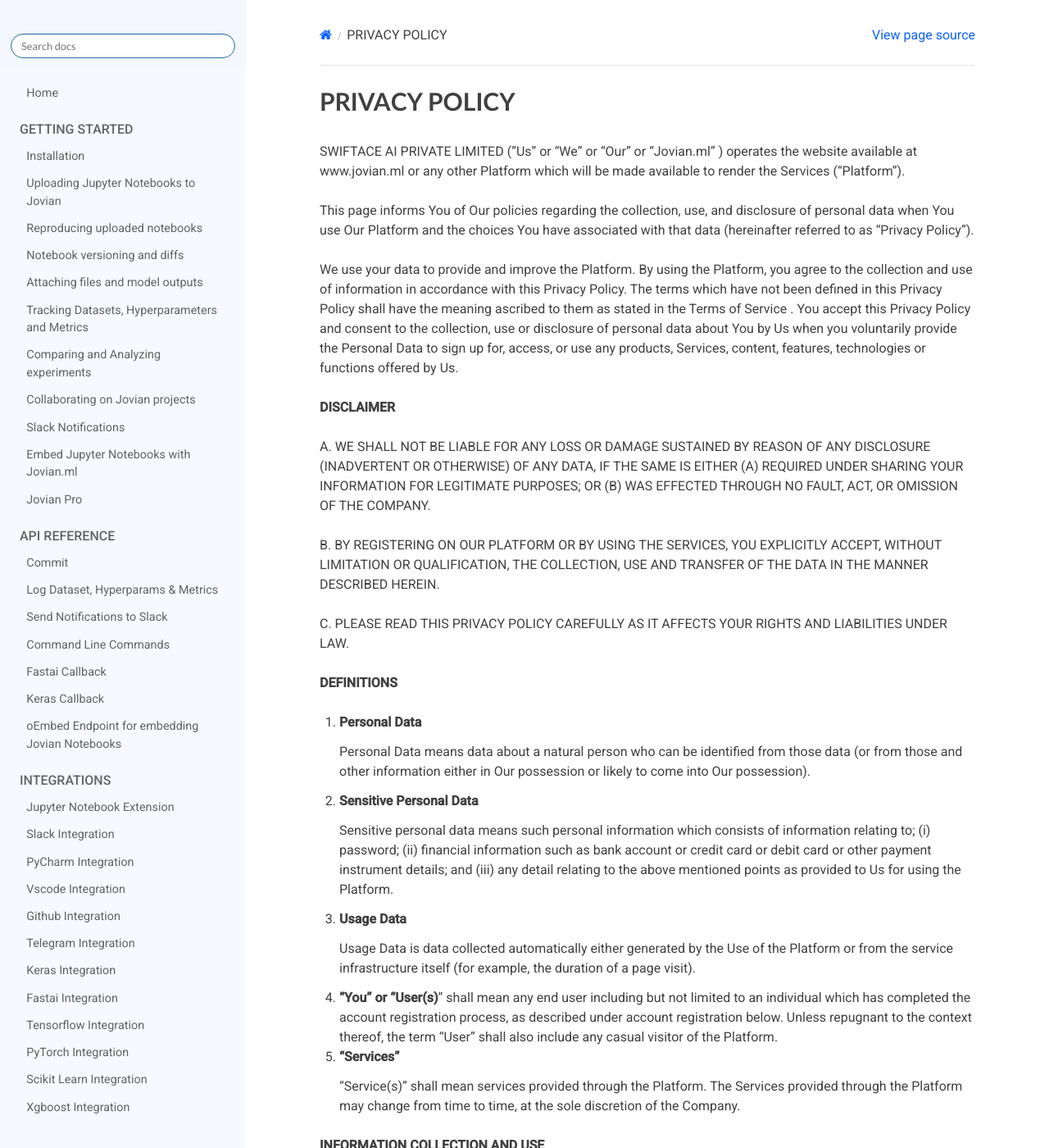
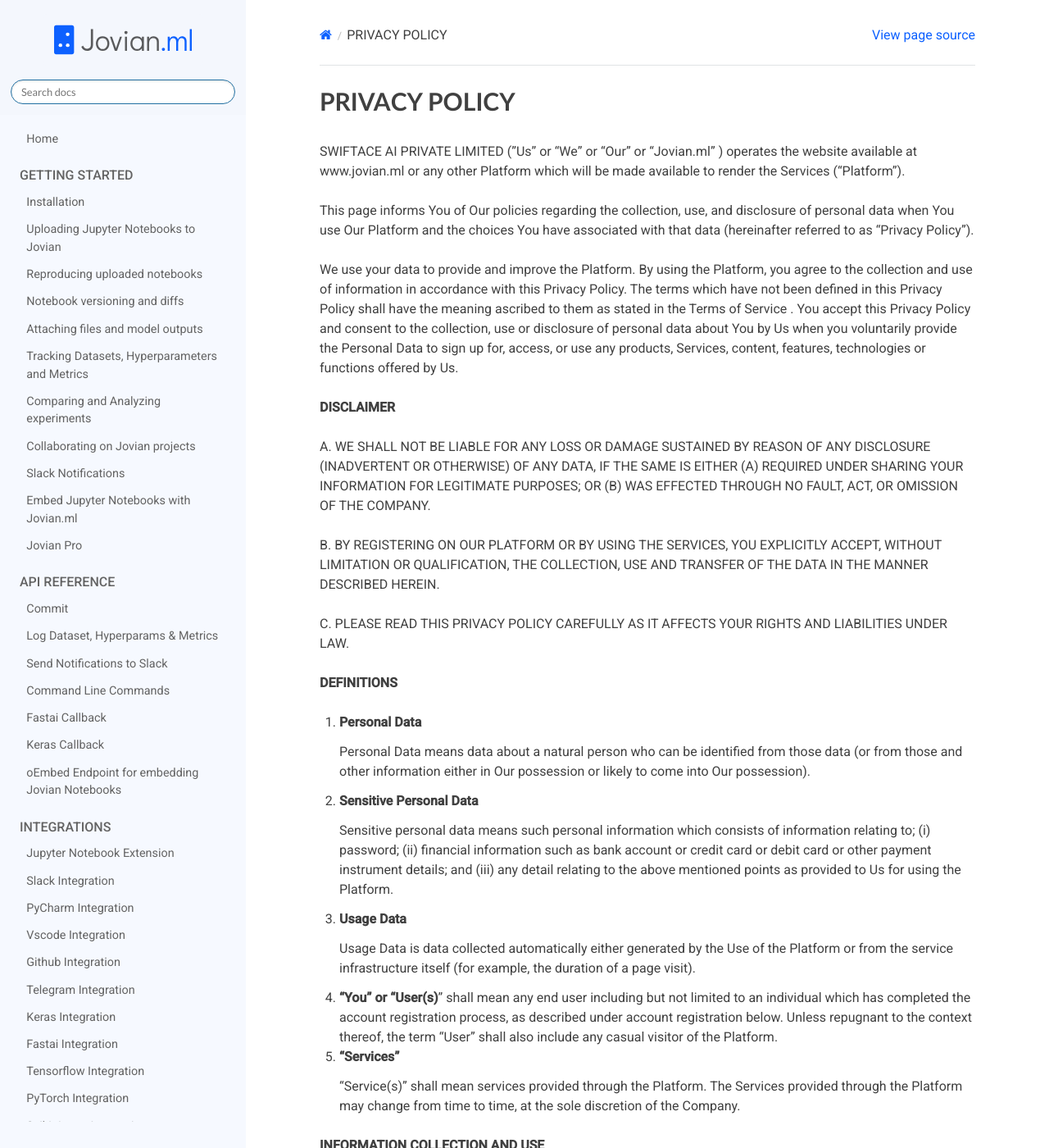
Before and after one commit to JovianHQ/jovian-py, a Sphinx documentation site: the page built from docs/PrivacyPolicy.md, in a window 1280 px wide and 1400 px high. Shown: the whole window at 82% size. Built offline with Sphinx 7.4.7 and the Read the Docs theme 2.0.0, drawn with Linux system fonts in a browser that asks for light colours.

Commit message:
logo link, hubspot schedule (#112)
* logo link, hubspot schedule

* style change

* .

* .

```diff
--- a/docs/_static/css/custom.css
+++ b/docs/_static/css/custom.css
@@ -59,11 +59,14 @@
   font-size: 16px;
   padding-left: 24px;
 }
+.wy-side-nav-search > a {
+  display: flex;
+}
 .wy-side-nav-search > a img.logo {
   /* Side nav bar logo */
   background-color: #f4f7fd;
   border-radius: 5px;
-  max-width: 75%;
+  width: 75%;
 }
 
 .wy-side-nav-search {
--- a/docs/conf.py
+++ b/docs/conf.py
@@ -25,9 +25,10 @@
 html_static_path = ['_static']
 html_style = 'css/custom.css'  # adding some custom styles on the theme
 
-html_logo = 'jvn_full_logo.svg'
+html_logo = 'jovian_horizontal_logo.svg'
 html_theme_options = {
-    'logo_only': True  # to display only logo on the side nav bar
+    'logo_only': True,  # to display only logo on the side nav bar
+    'display_version': False
 }
 
 html_favicon = 'jovian_favicon.png'  # icon next to title on the browser's tab
--- a/docs/index.rst
+++ b/docs/index.rst
@@ -2,7 +2,7 @@
 Jovian: The platform for all your Data Science projects
 ########################################################
 
-.. figure:: jvn_full_logo.svg
+.. figure:: jovian_horizontal_logo.svg
     :align: center
     :alt: Jovian logo
     :width: 50%
```
Also changed, not shown: README.md (+1 -1 lines), docs/user-guide/11-pro.md (+2 -0 lines).
